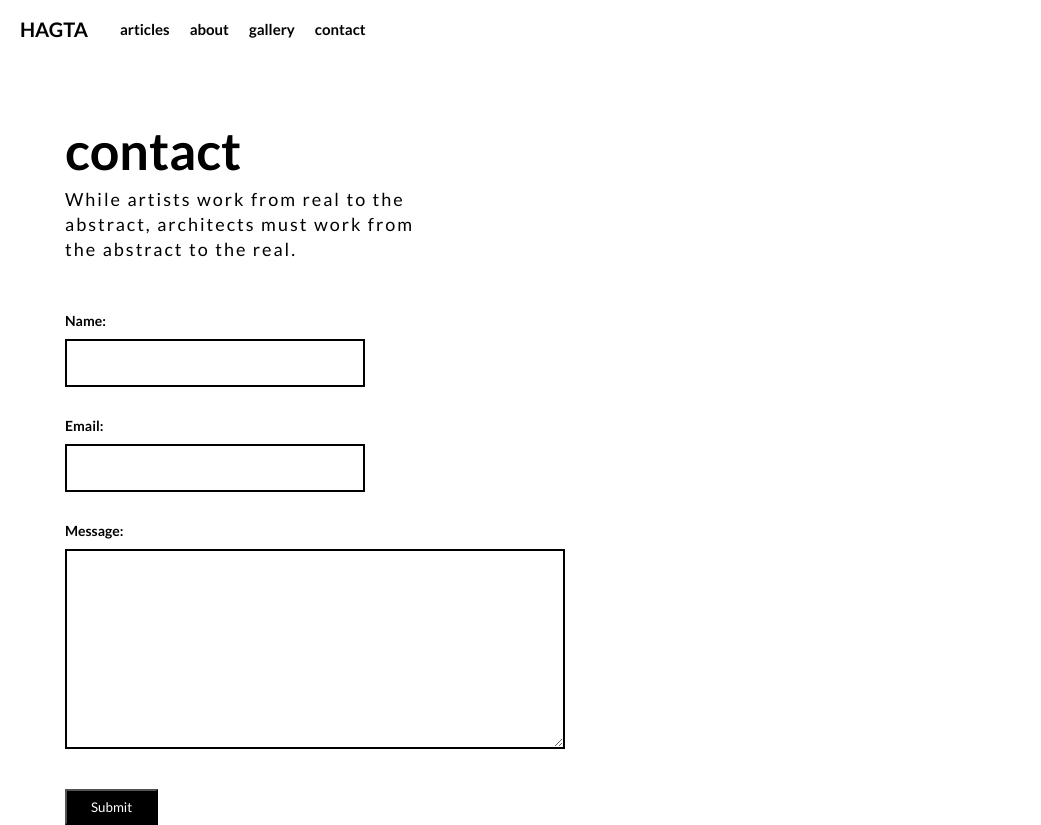
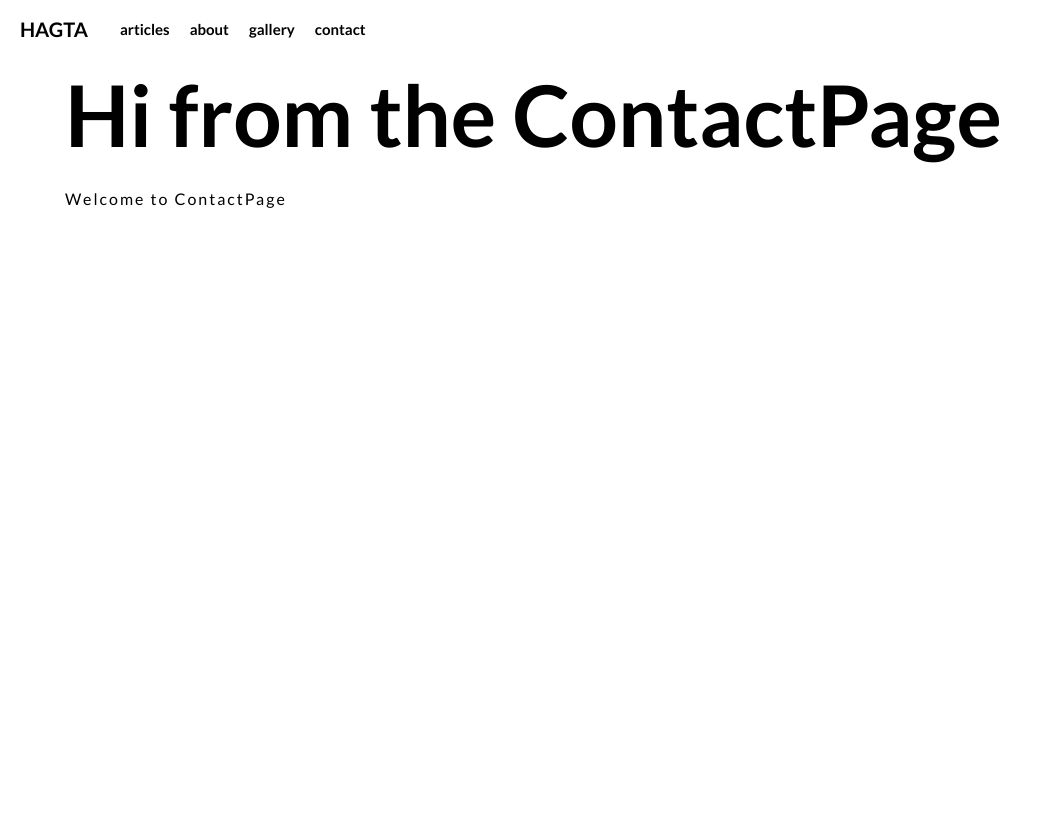
Before and after one commit to PawelDabrowa/gatsby-hagta-website, a Gatsby site: page /contact in a window 1280 px wide. Shown: the whole page, without its empty margins (0-1041 px from the left). After the commit the page ends 800 px from the top, so only its background shows below. Built offline with nearby package versions, Linux system fonts and the light colour scheme; Gatsby itself is replaced by a stand-in of ours.

Commit message:
Revert " add contact page"
This reverts commit f9fa024438e60fec9d9a5740ea1d10e69e36cb0d.

```diff
--- a/package.json
+++ b/package.json
@@ -7,10 +7,8 @@
   "dependencies": {
     "@mdx-js/mdx": "^1.5.3",
     "@mdx-js/react": "^1.5.3",
-    "axios": "^0.19.2",
     "babel-plugin-styled-components": "^1.10.6",
     "dotenv": "^8.2.0",
-    "formik": "^2.1.4",
     "gatsby": "^2.17.11",
     "gatsby-image": "^2.2.31",
     "gatsby-plugin-config": "^1.0.7",
--- a/src/components/PrimaryButton.js
+++ b/src/components/PrimaryButton.js
@@ -5,7 +5,7 @@ import { ButtonWrapper } from './styles/PrimaryButtonStyles'
 const PrimaryButton = () => (
 
   <ButtonWrapper>
-    <Link to="/articles">read more</Link>
+    <Link to="/">read more</Link>
   </ButtonWrapper>
 );
 
--- a/src/components/styles/ContactButtonStyles.js
+++ /dev/null
@@ -1,18 +0,0 @@
-import styled from 'styled-components';
-import GlobalStyle from '../../assets/styles/globalStyles';
-
-export const Button = styled.button`
-
-    text-align: center;
-    line-height: 28px;
-    cursor: pointer;
-    padding: 2px 24px;
-    color: #fff;
-    background-color: #000;
-    @media (max-width: 768px) {
-        margin-left: 30px;
-    }
-
-`;
-
-export default GlobalStyle;
--- a/src/components/styles/HamburgerStyles.js
+++ b/src/components/styles/HamburgerStyles.js
@@ -8,7 +8,7 @@ export const StyledHamburger = styled.button`
     @media (max-width: 768px) {
       position: absolute;
       top: 10px;
-      left: 12px;
+      left: 10px;
       padding: 10px;
       display: inline-block;
       background-color: transparent;
--- a/src/components/styles/NavigationStyles.js
+++ b/src/components/styles/NavigationStyles.js
@@ -54,7 +54,7 @@ export const Logo = styled.span`
  color: #000;
  @media (max-width: 768px) {
    top: 20px;
-   left: calc(100% - 90px);
+   left: calc(100% - 100px);
  }
  a {
       text-decoration: none;
--- a/src/components/styles/PageInfoStyles.js
+++ b/src/components/styles/PageInfoStyles.js
@@ -8,7 +8,6 @@ export const Wrapper = styled.div`
     max-width: none;
     text-align: center;
     padding: 30px 0;
-    margin: 90px 0 20px;
   }
   h1 {
     font-size: 52px;
--- a/src/layout/styles/postStyles.js
+++ b/src/layout/styles/postStyles.js
@@ -4,7 +4,6 @@ export const PostWrapper = styled.div`
   padding: 80px 65px 0;
     @media (max-width: 768px) {
     text-align: center;
-    padding: 120px 20px 0;
     }
 `;
 
--- a/src/pages/about.js
+++ b/src/pages/about.js
@@ -2,7 +2,6 @@ import React from "react"
 import Layout from '../layout'
 import { graphql } from 'gatsby';
 import { ContentWrapper, StyledImage, Title, Content, Subtitle, Author, Line } from './styles/aboutStyles'
-import MyForm from "./contact"
 
 const AboutPage = ({ data }) => (
 
--- a/src/pages/contact.js
+++ b/src/pages/contact.js
@@ -1,64 +1,12 @@
+import React from "react"
+import Layout from '../layout'
 
+const ContactPage = () => (
+  <Layout>
 
-import React from "react";
-import Layout from '../layout'
-import { StyledLabel, StyledInput } from './styles/contactStyles'
-import { Button } from '../components/styles/ContactButtonStyles'
-import PageInfo from '../components/PageInfo';
+    <h1>Hi from the ContactPage</h1>
+    <p>Welcome to ContactPage</p>
+  </Layout>
+)
 
-const pageData = {
-  title: 'contact',
-  paragraph: `While artists work from real to the abstract, architects must work from the abstract to the real.`,
-};
-
-export default class MyForm extends React.Component {
-  constructor(props) {
-    super(props);
-    this.submitForm = this.submitForm.bind(this);
-    this.state = {
-      status: ""
-    };
-  }
-
-  render() {
-    const { status } = this.state;
-    return (
-      <Layout>
-        <PageInfo title={pageData.title} paragraph={pageData.paragraph} />
-        <form
-          onSubmit={this.submitForm}
-          action="https://formspree.io/xjvaaldy"
-          method="POST"
-        >
-           <StyledLabel>Name:</StyledLabel>
-          <StyledInput type="text" name="name" />
-          <StyledLabel>Email:</StyledLabel>
-          <StyledInput type="email" name="email" />
-          <StyledLabel>Message:</StyledLabel>
-          <StyledInput as="textarea"  type="textarea" name="message" />
-          {status === "SUCCESS" ? <p>Thanks!</p> : <Button>Submit</Button>}
-          {status === "ERROR" && <p>Ooops! There was an error.</p>}
-        </form>
-      </Layout>
-    );
-  }
-
-  submitForm(ev) {
-    ev.preventDefault();
-    const form = ev.target;
-    const data = new FormData(form);
-    const xhr = new XMLHttpRequest();
-    xhr.open(form.method, form.action);
-    xhr.setRequestHeader("Accept", "application/json");
-    xhr.onreadystatechange = () => {
-      if (xhr.readyState !== XMLHttpRequest.DONE) return;
-      if (xhr.status === 200) {
-        form.reset();
-        this.setState({ status: "SUCCESS" });
-      } else {
-        this.setState({ status: "ERROR" });
-      }
-    };
-    xhr.send(data);
-  }
-}
+export default ContactPage
--- a/src/pages/index.js
+++ b/src/pages/index.js
@@ -1,5 +1,6 @@
 import React from "react"
 import Layout from '../layout'
+import Image from 'gatsby-image';
 import { graphql } from "gatsby"
 import PrimaryButton from '../components/PrimaryButton'
 import { ContentWrapper, StyledImage, Title, Content } from './styles/indexStyles'
@@ -10,7 +11,7 @@ const IndexPage = ({data}) => (
     <ContentWrapper>
       <Title>Your new space</Title>
       <Content>Lorem ipsum dolor sit, amet consectetur adipisicing elit. Exercitationem vitae autem corporis?</Content>
-        <PrimaryButton />
+      <PrimaryButton />
     </ContentWrapper>
     <StyledImage fluid={data.file.childImageSharp.fluid} />
   </Layout>
--- a/src/pages/styles/articlesStyles.js
+++ b/src/pages/styles/articlesStyles.js
@@ -13,6 +13,6 @@ export const ArticlesWrapper = styled.div`
     max-width: 500px;
     text-align: center;
     margin: 0 auto;
-    padding: 0 20px 40px;;
+    padding: 0 20px;
   }
 `;
--- a/src/pages/styles/contactStyles.js
+++ /dev/null
@@ -1,29 +0,0 @@
-import styled from 'styled-components';
-
-export const StyledInput = styled.input`
-  display: block;
-  border: 2px solid black;
-  background: none;
-  font-family: Lato;
-  font-size: 20px;
-  padding: 10px;
-  width: 100%;
-  height: ${({as}) => as ? '200px' : 'auto'};
-  max-width: ${({as}) => as ? '500px' : '300px'};
-  margin-bottom: ${({as}) => as  && '40px'};
-    @media (max-width: 768px) {
-      max-width: ${({as}) => as ? '300px' : '200px'};
-      margin: 0 30px 30px;
-    }
-`;
-
-export const StyledLabel = styled.label`
-  margin: 30px 0 10px;
-  display: block;
-  font-size: 14px;
-  font-weight: bold;
-  font-family: 'Lato';
-      @media (max-width: 768px) {
-        margin: 30px 30px 10px;
-    }
-`;
```
Also changed, not shown: src/components/GalleryPreview.js (+4 -11 lines), src/components/styles/GalleryPreviewStyles.js (+0 -7 lines), src/pages/gallery.js (+0 -11 lines), src/pages/styles/aboutStyles.js (+4 -9 lines), src/pages/styles/galleryStyles.js (+0 -17 lines), 1 other file.
